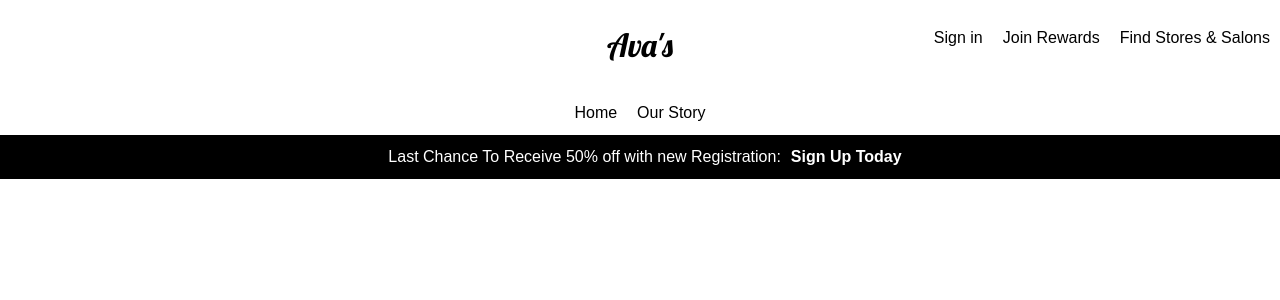
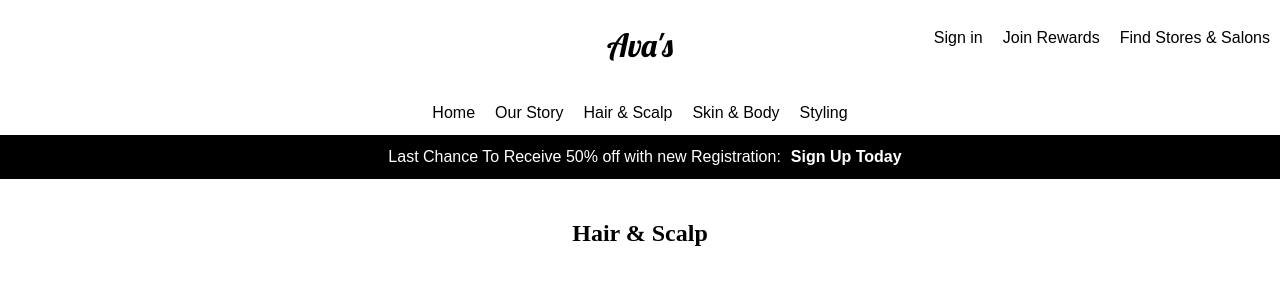
Before and after one commit to Davonne007-TX/Aveda-Project, a React (Vite) app: page /hair-scalp in a window 1280 px wide. Shown: the top 300 px of the page. Built offline with nearby package versions, Linux system fonts and the light colour scheme.

Commit message:
having react router all set up and basic styles

```diff
--- a/src/components/HairScalp.jsx
+++ b/src/components/HairScalp.jsx
@@ -1,3 +1,5 @@
+import "./css/HairScalp.css";
+
 export default function HairScalp() {
-  return <div>Hair-Scalp</div>;
+  return <h2>Hair & Scalp</h2>;
 }
--- a/src/components/OurStory.jsx
+++ b/src/components/OurStory.jsx
@@ -1,3 +1,5 @@
+import "./css/OurStory.css";
+
 export default function OurStory() {
-  return <div>Our story</div>;
+  return <h2>Our Story</h2>;
 }
--- a/src/components/SkinBody.jsx
+++ b/src/components/SkinBody.jsx
@@ -1,3 +1,3 @@
 export default function SkinBody() {
-  return <div>SkinBody</div>;
+  return <h2>Skin & Body</h2>;
 }
--- /dev/null
+++ b/src/components/Styling.jsx
@@ -0,0 +1,3 @@
+export function Styling() {
+  return <h2>Styling</h2>;
+}
--- a/src/components/TopHeader.jsx
+++ b/src/components/TopHeader.jsx
@@ -3,6 +3,9 @@ import { Routes, Route, Link } from "react-router-dom";
 import "./css/TopHeader.css";
 import Home from "./Home";
 import OurStory from "./OurStory";
+import HairScalp from "./HairScalp";
+import SkinBody from "./SkinBody";
+import { Styling } from "./Styling";
 
 export default function TopHeader() {
   return (
@@ -17,6 +20,9 @@ export default function TopHeader() {
       <div className="navigation">
         <Link to="/">Home</Link>
         <Link to="ourStory">Our Story</Link>
+        <Link to="/hair-scalp">Hair & Scalp</Link>
+        <Link to="skin-body">Skin & Body</Link>
+        <Link to="/styling">Styling</Link>
       </div>
       <div className="black-background">
         Last Chance To Receive 50% off with new Registration:
@@ -25,6 +31,9 @@ export default function TopHeader() {
       <Routes>
         <Route path="/" element={<Home />} />
         <Route path="/ourStory" element={<OurStory />} />
+        <Route path="/hair-scalp" element={<HairScalp />} />
+        <Route path="/skin-body" element={<SkinBody />} />
+        <Route path="/styling" element={<Styling />} />
       </Routes>
     </>
   );
--- /dev/null
+++ b/src/components/css/HairScalp.css
@@ -0,0 +1 @@
+/*hair and scalp component*/
--- /dev/null
+++ b/src/components/css/OurStory.css
@@ -0,0 +1 @@
+/*our story component*/
--- a/src/index.css
+++ b/src/index.css
@@ -12,3 +12,8 @@
   -moz-osx-font-smoothing: grayscale;
   -webkit-text-size-adjust: 100%;
 }
+
+h2 {
+  margin-top: 80px;
+  color: black;
+}
```
